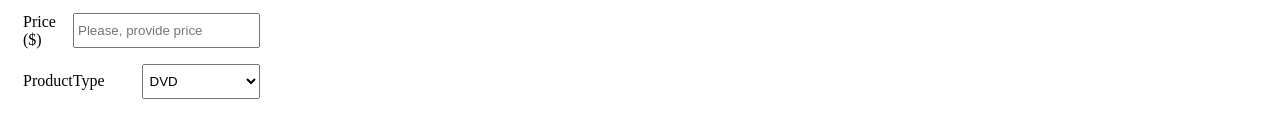
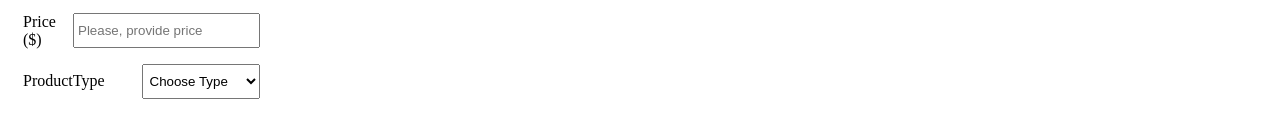
Before and after one commit to ibrahim-CS-CH/scaniWeb, a React (Vite) app: page /addproduct in a window 1280 px wide. Shown: the part 192-330 px from the top of the page. Built offline with nearby package versions, Linux system fonts and the light colour scheme.

Commit message:
some changes in DVD

```diff
--- a/src/Components/CreateProduct.jsx
+++ b/src/Components/CreateProduct.jsx
@@ -67,20 +67,20 @@ const CreateProduct = () => {
           <label htmlFor="productType" id='productType'>
             productType
             <select name="type" id="productType" required value={opt} onChange={handleType}>
-              <option disabled>choose type</option>
+              <option value={""}>choose type</option>
               <option value="DVD" id='DVD'>DVD</option>
               <option value="Furniture" id="Furniture">Furniture</option>
               <option value="Book" id='Book'>Book</option>
             </select>
           </label>
           <div className='typeModel'>
-            {opt == 'DVD' && (
+            {opt === 'DVD' && (
               <Dvd handleChange={handleChange}/>
             )}
-            {opt == 'Furniture' && (
+            {opt === 'Furniture' && (
               <Furniture handleChange={handleChange} />
             )}
-            {opt == 'Book' && (
+            {opt === 'Book' && (
               <Book  handleChange={handleChange} />
             )}
           </div>
```
